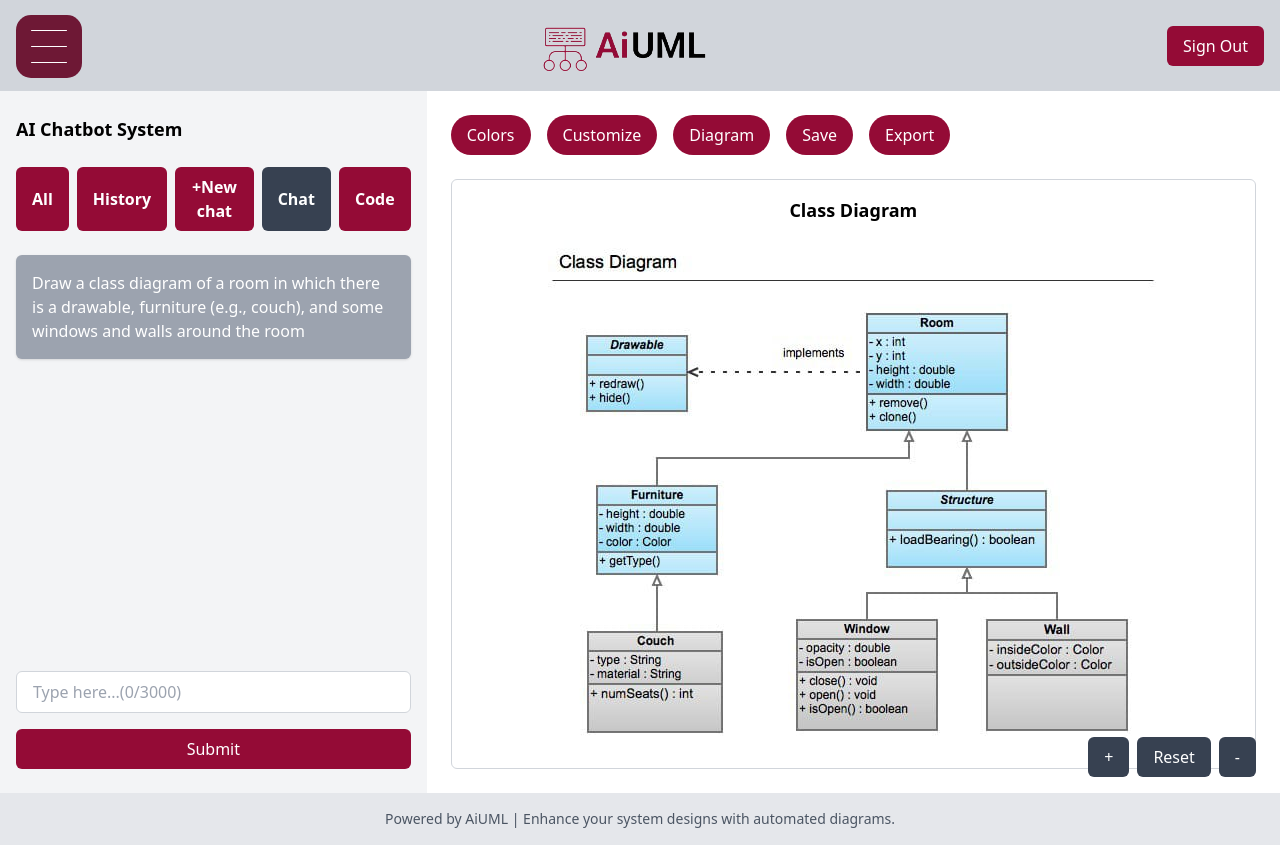
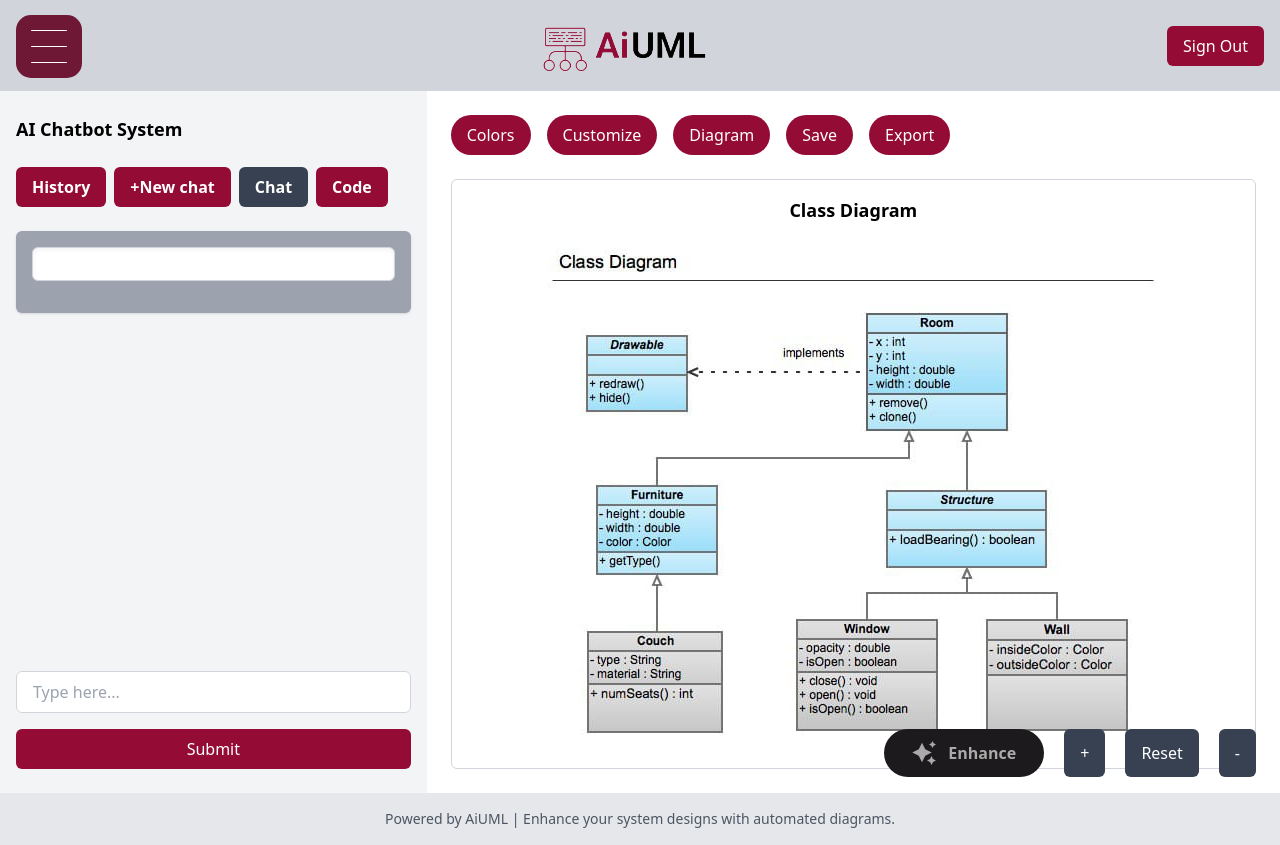
Before and after one commit to thelaibaasif/AiUML, a React (Create React App) app: page /EnhancedEditor in a window 1280 px wide. Built offline with nearby package versions, Linux system fonts and the light colour scheme.

Commit message:
editor page edited

```diff
--- /dev/null
+++ b/src/components/EditWithAI.jsx
@@ -0,0 +1,61 @@
+import React from 'react';
+import styled from 'styled-components';
+
+const Button = () => {
+  return (
+    <StyledWrapper>
+      <button className="btn">
+        <svg height={24} width={24} fill="#FFFFFF" viewBox="0 0 24 24" data-name="Layer 1" id="Layer_1" className="sparkle">
+          <path d="M10,21.236,6.755,14.745.264,11.5,6.755,8.255,10,1.764l3.245,6.491L19.736,11.5l-6.491,3.245ZM18,21l1.5,3L21,21l3-1.5L21,18l-1.5-3L18,18l-3,1.5ZM19.333,4.667,20.5,7l1.167-2.333L24,3.5,21.667,2.333,20.5,0,19.333,2.333,17,3.5Z" />
+        </svg>
+        <span className="text">Enhance</span>
+      </button>
+    </StyledWrapper>
+  );
+}
+
+const StyledWrapper = styled.div`
+  .btn {
+    border: none;
+    width: 10em;
+    height: 3em;
+    border-radius: 3em;
+    display: flex;
+    justify-content: center;
+    align-items: center;
+    gap: 12px;
+    background: #1C1A1C;
+    cursor: pointer;
+    transition: all 450ms ease-in-out;
+  }
+
+  .sparkle {
+    fill: #AAAAAA;
+    transition: all 800ms ease;
+  }
+
+  .text {
+    font-weight: 600;
+    color: #AAAAAA;
+    font-size: medium;
+  }
+
+  .btn:hover {
+    background: linear-gradient(0deg,#A47CF3,#683FEA);
+    box-shadow: inset 0px 1px 0px 0px rgba(255, 255, 255, 0.4),
+    inset 0px -4px 0px 0px rgba(0, 0, 0, 0.2),
+    0px 0px 0px 4px rgba(255, 255, 255, 0.2),
+    0px 0px 180px 0px #9917FF;
+    transform: translateY(-2px);
+  }
+
+  .btn:hover .text {
+    color: white;
+  }
+
+  .btn:hover .sparkle {
+    fill: white;
+    transform: scale(1.2);
+  }`;
+
+export default Button;
--- a/src/pages/Editor/index.jsx
+++ b/src/pages/Editor/index.jsx
@@ -2,6 +2,8 @@ import React, { useState } from "react";
 import { auth } from "../../firebase"; // Import Firebase auth
 import { signOut } from "firebase/auth";
 import { useNavigate } from "react-router-dom";
+import { Link } from "react-router-dom";
+//import { useEffect } from "react";
 import logo from "../../images/logo.png";
 import classDiagram from "../../images/classdiagram.jpeg";
 import useCaseDiagram from "../../images/usecasediagram.png";
@@ -10,6 +12,8 @@ import sequenceDiagram from "../../images/sequencediagram.png";
 import sampleCodeImage from "../../images/plantuml_code.png";
 import Loader from "../../components/Loader";
 import MenuButton from "../../components/MenuButton";
+import EditWithAI from "../../components/EditWithAI";
+//import Header from "./pages/Landingpage/Header.jsx";
 import AceEditor from "react-ace";
 import "ace-builds/src-noconflict/mode-text";
 import "ace-builds/src-noconflict/theme-github";
@@ -21,6 +25,9 @@ const EditorPage = () => {
   const [showCustomizeDropdown, setShowCustomizeDropdown] = useState(false);
   const [showColorsDropdown, setShowColorsDropdown] = useState(false);
   const [activeTab, setActiveTab] = useState("Chat");
+  const [chatMessages, setChatMessages] = useState([]);
+  const [activeButton, setActiveButton] = useState("");
+
   const [activeDiagram, setActiveDiagram] = useState({
     name: "Class Diagram",
     image: classDiagram,
@@ -36,6 +43,22 @@ const EditorPage = () => {
   const handleZoomOut = () => setZoomLevel((prev) => Math.max(prev - 0.1, 0.5));
   const handleResetZoom = () => setZoomLevel(1);
 
+  const handleSaveProject = () => {
+    const diagramState = {
+      diagram: activeDiagram,
+      zoom: zoomLevel,
+      messages: chatMessages,
+    };
+
+    localStorage.setItem("savedDiagramState", JSON.stringify(diagramState));
+    alert("Diagram state saved successfully!");
+  };
+  const getButtonClass = (label) => {
+    return `${
+      activeButton === label ? "bg-gray-700" : "bg-red-700 hover:bg-gray-800"
+    } text-white px-4 py-2 rounded-full transition`;
+  };
+
   //handle chat submit and loading
   const handleChatSubmit = async () => {
     if (!inputText.trim()) return; // Prevent empty submissions
@@ -47,6 +70,23 @@ const EditorPage = () => {
     } finally {
       setIsLoading(false);
     }
+
+    setChatMessages((prev) => [
+      ...prev,
+      { type: "user", text: inputText.trim() }
+    ]);
+    setInputText("");
+    setIsLoading(true);
+
+    // Fake response from AI (optional)
+    setTimeout(() => {
+      setChatMessages((prev) => [
+        ...prev,
+        { type: "ai", text: "This is a mock AI response for: " + inputText.trim() }
+      ]);
+      setIsLoading(false);
+    }, 1000);
+
   };
 
    // Function to handle submission
@@ -95,9 +135,9 @@ const EditorPage = () => {
     <div className="bg-white min-h-screen flex flex-col">
       <header className="bg-gray-300 flex items-center justify-between px-4 py-2">
         <MenuButton />
-        <div className="flex items-center">
-          <img src={logo} alt="AiUML Logo" className="w-34 h-auto mr-2" />
-        </div>
+        <Link to="/" className="flex items-center">
+          <img src={logo} alt="AiUML Logo" className="w-34 h-auto mr-2 cursor-pointer" />
+        </Link>
         <button
           className="bg-red-700 text-white px-4 py-2 rounded-md hover:bg-red-800"
           onClick={handleSignOut}
@@ -111,7 +151,7 @@ const EditorPage = () => {
           <div>
             <h2 className="text-lg font-bold text-black mb-6">AI Chatbot System</h2>
             <div className="flex space-x-2 mb-6">
-              {["All", "History", "+New chat", "Chat", "Code"].map((tab) => (
+              {["History", "+New chat", "Chat", "Code"].map((tab) => (
                 <button
                   key={tab}
                   onClick={() => setActiveTab(tab)}
@@ -126,9 +166,24 @@ const EditorPage = () => {
             <div className="bg-gray-400 text-white p-4 rounded-md mb-4 shadow">
   {activeTab === "Chat" ? (
     <>
-      Draw a class diagram of a room in which there is a drawable,
-      furniture (e.g., couch), and some windows and walls around the
-      room
+{/* CHAT MESSAGES AREA */}
+<div className="bg-white border border-gray-300 rounded-md mb-4 w-full h-400px overflow-y-auto p-4 shadow-inner">
+  {chatMessages.map((msg, index) => (
+    <div
+      key={index}
+      className={`mb-2 p-2 rounded-md ${
+        msg.type === "user"
+          ? "bg-red-100 text-gray-800 text-right"
+          : "bg-gray-100 text-gray-800 text-left"
+      }`}
+    >
+      {msg.text}
+    </div>
+  ))}
+</div>
+
+
+
     </>
   ) : activeTab === "Code" ? (
     <AceEditor
@@ -191,10 +246,11 @@ const EditorPage = () => {
 
           </div>
           <div>
+            {/* CHAT INPUT */}
 <div className="flex items-center space-x-2 mb-4">
   <input
     type="text"
-                placeholder="Type here...(0/3000)"
+    placeholder="Type here..."
     value={inputText}
     onChange={(e) => setInputText(e.target.value)}
     className="flex-grow px-4 py-2 rounded-md border border-gray-300"
@@ -217,8 +273,9 @@ const EditorPage = () => {
             {[{ label: "Colors", state: showColorsDropdown, setState: setShowColorsDropdown }, { label: "Customize", state: showCustomizeDropdown, setState: setShowCustomizeDropdown }, { label: "Diagram", state: showDiagramDropdown, setState: setShowDiagramDropdown }].map(({ label, state, setState }) => (
               <div key={label} className="relative">
                 <button
-                  className="bg-red-700 text-white px-4 py-2 rounded-full hover:bg-red-800"
+                  className="bg-red-700 text-white px-4 py-2 rounded-full hover:bg-gray-800"
                   onClick={() => setState(!state)}
+
                 >
                   {label}
                 </button>
@@ -271,13 +328,16 @@ const EditorPage = () => {
                 )}
               </div>
             ))}
+
             <button
-              className="bg-red-700 text-white px-4 py-2 rounded-full hover:bg-red-800"
-              onClick={() => setShowSaveModal(true)}
+              className="bg-red-700 text-white px-4 py-2 rounded-full hover:bg-gray-800"
+              onClick={handleSaveProject}
             >
               Save
             </button>
-            <button className="bg-red-700 text-white px-4 py-2 rounded-full hover:bg-red-800">
+            <button className="bg-red-700 text-white px-4 py-2 rounded-full hover:bg-gray-800"
+            onClick={() => setShowSaveModal(true)}
+            >
               Export
             </button>
           </div>
@@ -308,7 +368,12 @@ const EditorPage = () => {
             </div>
           </div>
 
-          <div className="absolute bottom-4 right-6 flex space-x-2">
+          <div className="absolute bottom-4 right-6 flex space-x-5">
+            {/* Insert EditWithAI Button here */}
+            <div className="flex items-center">
+              <EditWithAI />
+            </div>
+
             <button
               className="bg-gray-700 text-white px-4 py-2 rounded-md"
               onClick={handleZoomIn}
@@ -334,7 +399,7 @@ const EditorPage = () => {
       {showSaveModal && (
         <div className="fixed inset-0 bg-black bg-opacity-50 flex items-center justify-center z-50">
           <div className="bg-white rounded-md shadow-md p-6 w-1/3">
-            <h3 className="text-lg font-bold mb-4 text-center">Save Options</h3>
+            <h3 className="text-lg font-bold mb-4 text-center">Export Options</h3>
             <div className="flex flex-col items-center">
               <button className="border border-gray-500 px-6 py-2 rounded-md text-gray-700 mb-4 hover:bg-gray-100">
                 Download SVG
@@ -381,7 +446,10 @@ const EditorPage = () => {
         Powered by AiUML | Enhance your system designs with automated diagrams.
       </footer>
     </div>
+
   );
+
+
 };
 
 export default EditorPage;
```
Lines whose indentation alone changed are shown as unchanged.
